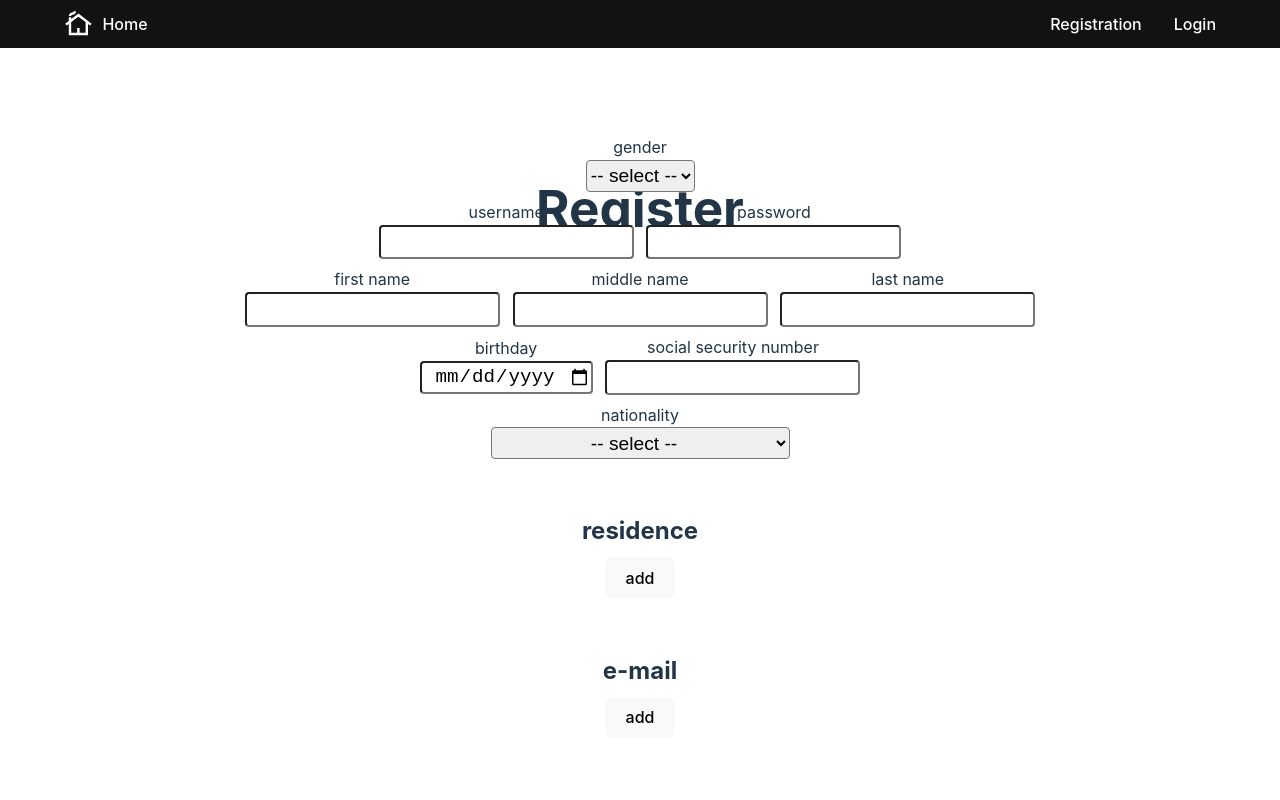
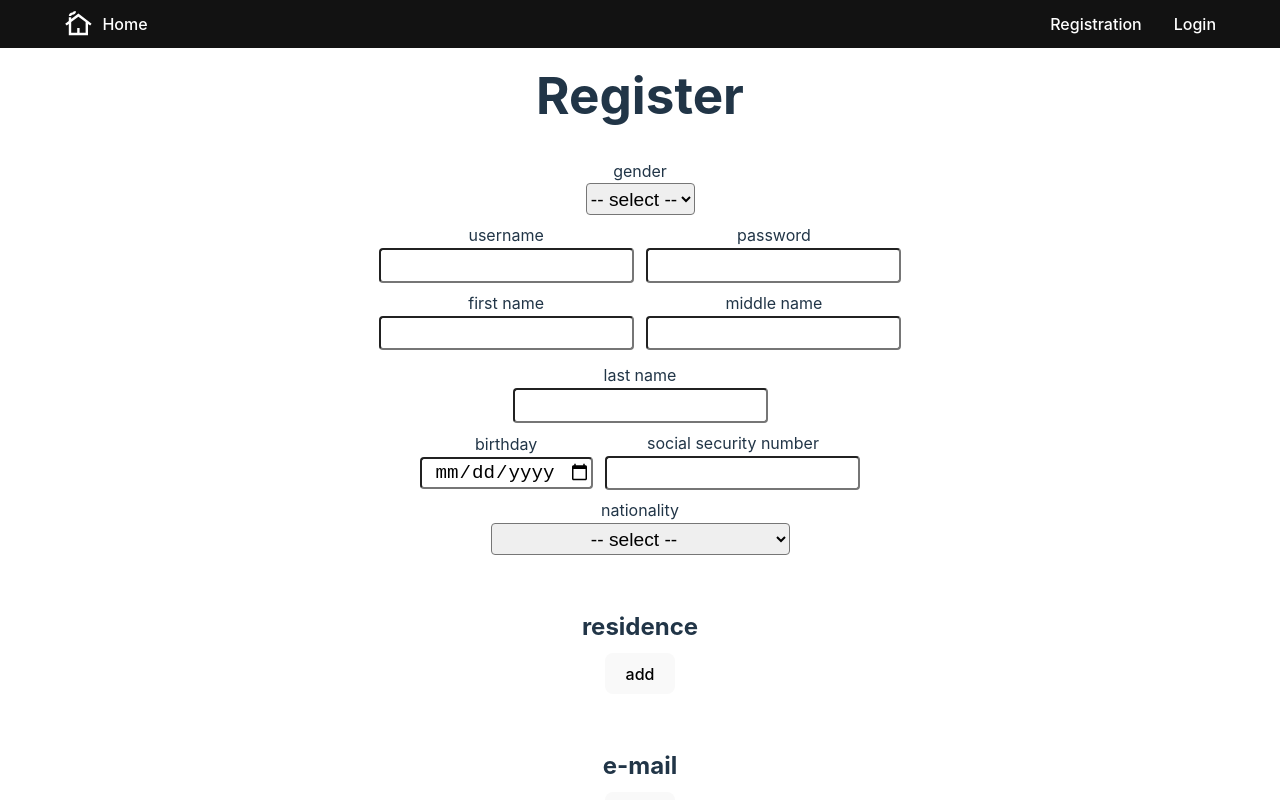
Before and after one commit to DyreEspana/democracy2.0, a React (Vite) app in the folder frontend/: page /sign-up in a window 1280 px wide. Built offline with nearby package versions, Linux system fonts and the light colour scheme.

Commit message:
debug scroll at SignUp.css form and add scroll-snap

```diff
--- a/frontend/src/pages/signUp/SignUp.css
+++ b/frontend/src/pages/signUp/SignUp.css
@@ -1,19 +1,15 @@
 .signUpMainDiv {
-    overflow-block: auto;
-    position: fixed;
-    top: var(--citizenNav-height);
-    left: 0;
     display: flex;
     flex-direction: column;
     width: 100vw;
-    height: calc(100vh - var(--citizenNav-height));
     justify-content: center;
     align-items: center;
+    margin-top: calc(var(--citizenNav-height)*1.4);
     gap: 2vh;
 }
 
 .signUpMainDiv h1 {
-    padding: calc(var(--citizenNav-height) * 7) 0 0;
+    padding: 0;
     margin: 0;
 }
 
@@ -36,7 +32,7 @@
     flex-direction: column;
     justify-content: center;
     align-items: center;
-    padding: 0 10vw;
+    padding: 0 20vw;
     gap: 2vh;
 }
 
@@ -44,6 +40,7 @@
     border: solid white;
     border-radius: 20px;
     padding: 2vh 4vw 2vh 4vw;
+    scroll-snap-align: center;
 }
 
 .formSectionDetail {
@@ -105,7 +102,7 @@
 .signUpMainDiv input {
     border-radius: 4px;
     height: 1.8rem;
-    width: fit-content;
+    width: auto;
     text-align: center;
     font-size: 1.2rem;
 }
@@ -126,7 +123,7 @@
     padding-block-end: var(--citizenNav-height);
 }
 
-.inputTaken{
+.inputTaken {
     color: palevioletred;
     font-weight: bold;
 }
```
